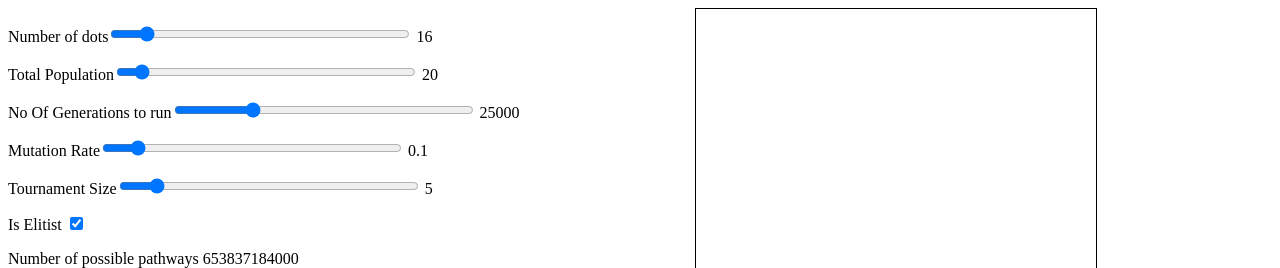
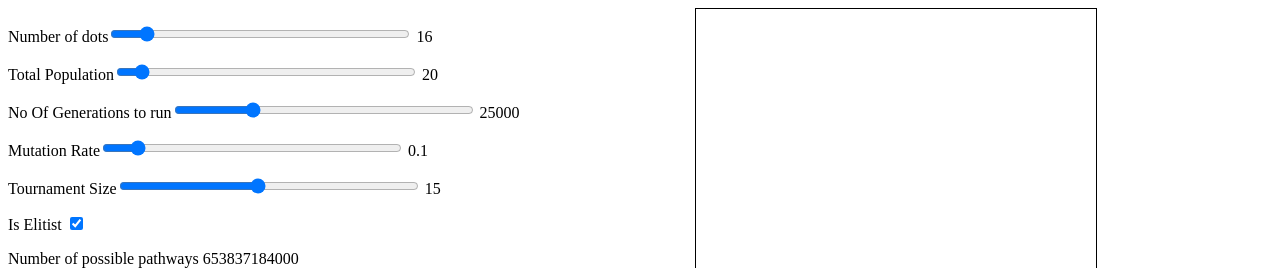
Before and after one commit to waiholiu/travelsalesmen, an Angular app: page / in a window 1280 px wide. Shown: the top 268 px of the page. Built offline with nearby package versions, Linux system fonts and the light colour scheme.

Commit message:
change default tour Size

```diff
--- a/src/app/settings.service.ts
+++ b/src/app/settings.service.ts
@@ -12,7 +12,7 @@ export class SettingsService {
   public NoOfGenerations: number = 25000;
   public AllDestinations: Destination[];
 
-  public tournamentSize: number = 5;
+  public tournamentSize: number = 15;
 
   public IsElitist: Boolean = true;
 
```
